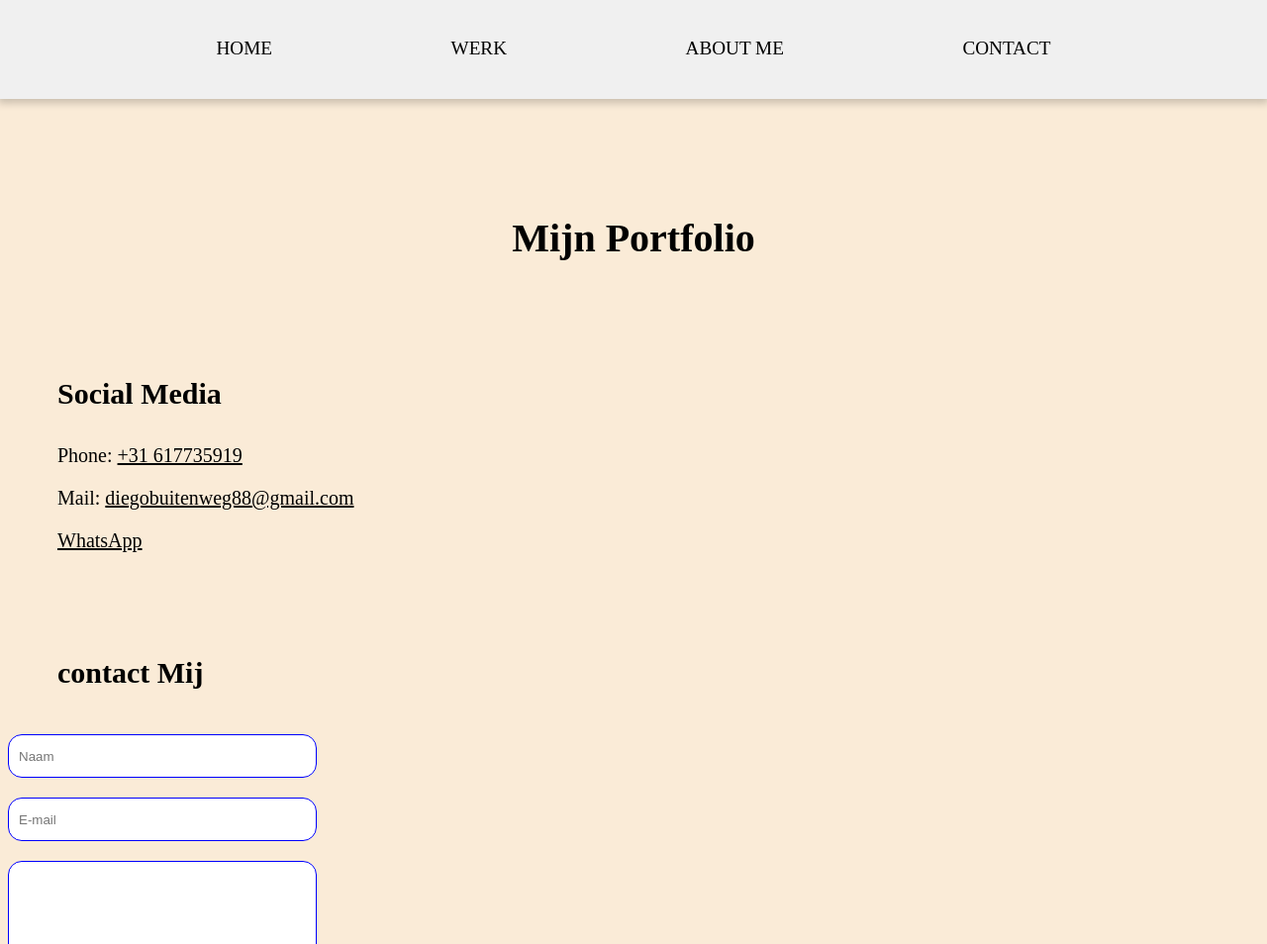
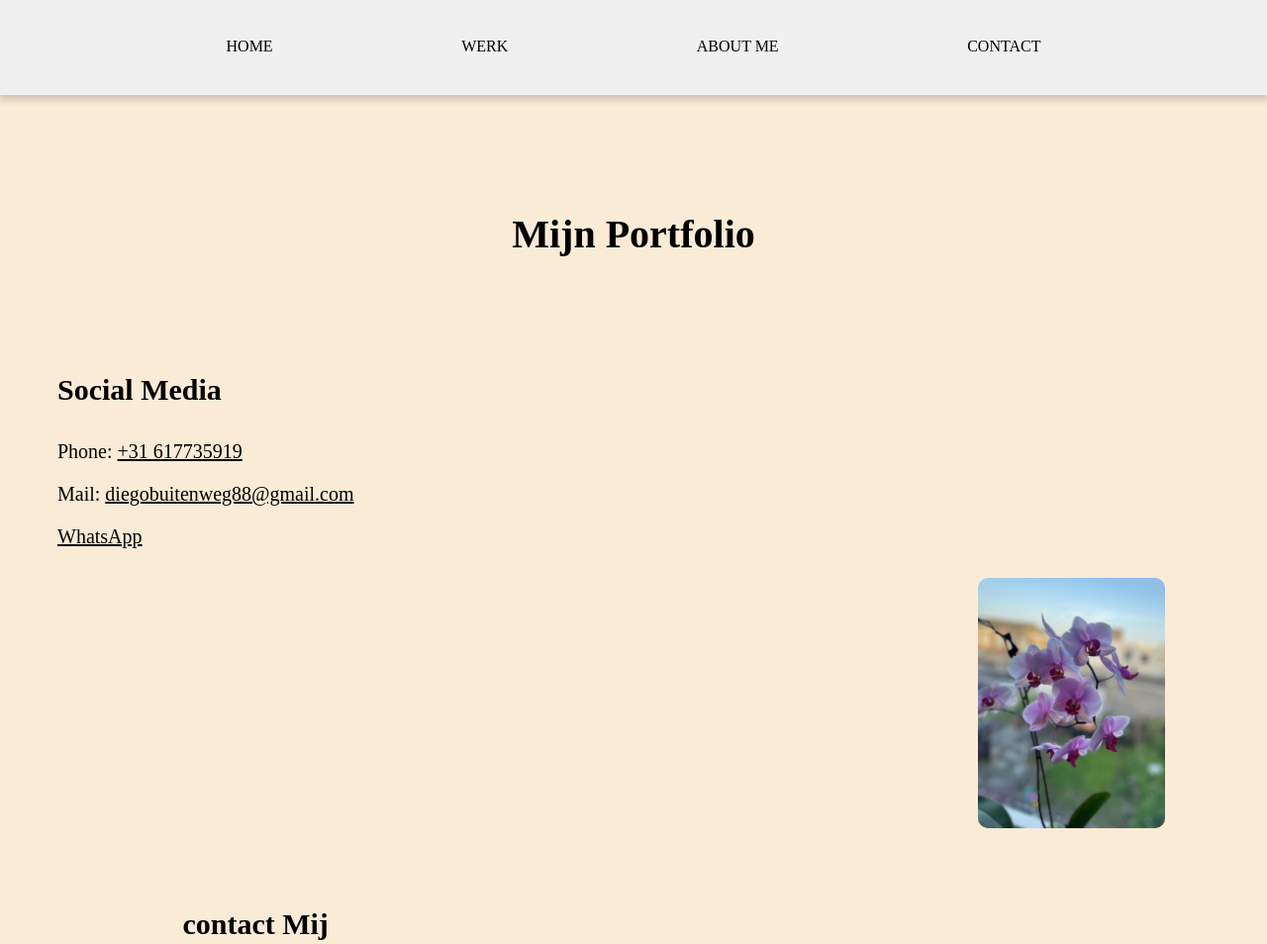
Before and after one commit to Dbuitenweg/internetstandarden, a plain HTML site: page index-contact.html in a window 1280 px wide. Shown: the top 954 px of the page at 99% size. Drawn offline with Linux system fonts and the light colour scheme.

Commit message:
2
12-14-2023

```diff
--- a/index-contact.html
+++ b/index-contact.html
@@ -9,7 +9,7 @@
 <body>
     <header>
 
-        <nav>
+        <nav class="bar">
             <ul class="head">
                 <li class="Home"><a href="index.html">HOME</a></li>
                 <li class="Werk"><a href="index-werk.html">WERK</a></li>
@@ -38,6 +38,19 @@
 
         </section>
 
+        <div class="planten">
+            <!-- Your main content goes here -->
+
+            <div class="planten-right">
+              <img src="img/planten.jpg" alt="planten">
+            </div>
+          </div>
+
+
+
+
+
+
         <section>
             <div class="contact">
                 <h2>contact Mij</h2>
--- a/style.css
+++ b/style.css
@@ -49,18 +49,18 @@ h3{
 .head a{
     text-decoration: none;  /*de lijnen weg halen van de ancurs*/
     color: black;
-    font-size: larger;
+
 
 }
 
-.head li a:hover{
+.head a:hover{
     padding: 10px 20px;
     font-size: 25px;
     color:red;
 
 }
 
-.head li a:active {
+.head a:active {
 
     color:darkred;
     padding: 10px 20px;
@@ -150,9 +150,17 @@ h3{
     margin-right: 150px;
 }
 
-.categorieen h2{
+.phyton-photo img{
+    width: 80%;
+    height: auto;
+   border-radius: 10px;
+}
 
+.phyton-photo{
+    padding-top: 10%;
 }
+
+
 
 
 
@@ -176,6 +184,7 @@ h3{
 .sunset img{
     width: 80%;
     height: auto;
+    border-radius: 10px;
 }
 
 
@@ -220,6 +229,7 @@ h3{
     list-style-type: none;
     display: flex;
     flex-direction: column;
+    margin-left: 10%;
 }
 
 .contact li{
@@ -278,6 +288,22 @@ h3{
 }
 
 
+.planten{
+    display: flex;
+}
+
+.planten-right{
+    margin-left: 70%;
+    order: 1;
+}
+
+.planten-right img{
+    width: 50%;
+    height: auto;
+    border-radius: 10px;
+}
+
+
 
 
 
```
Also changed, not shown: index-werk.html (+4 -0 lines), img/phyton.jpg (added), img/planten.jpg (added).
